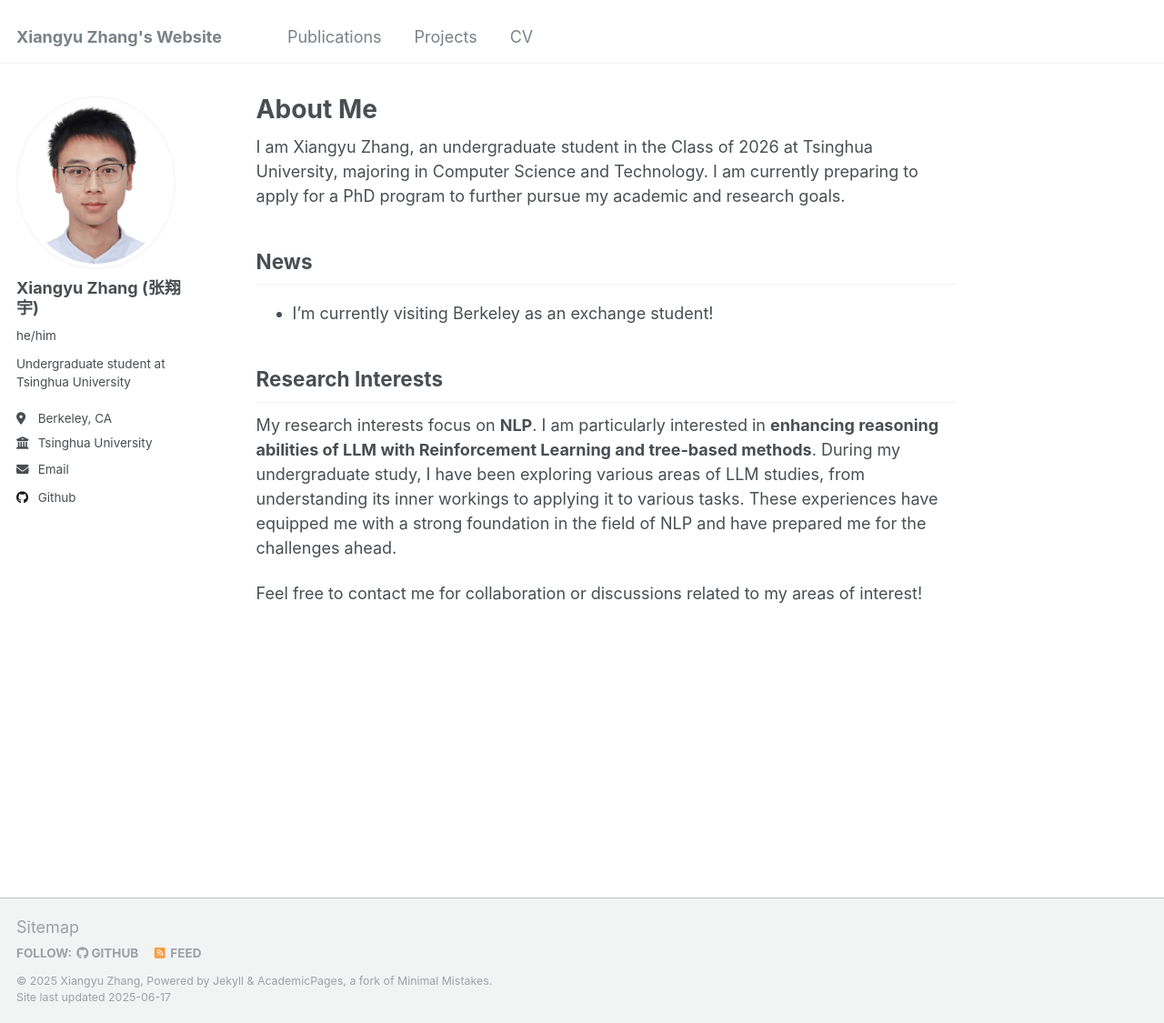
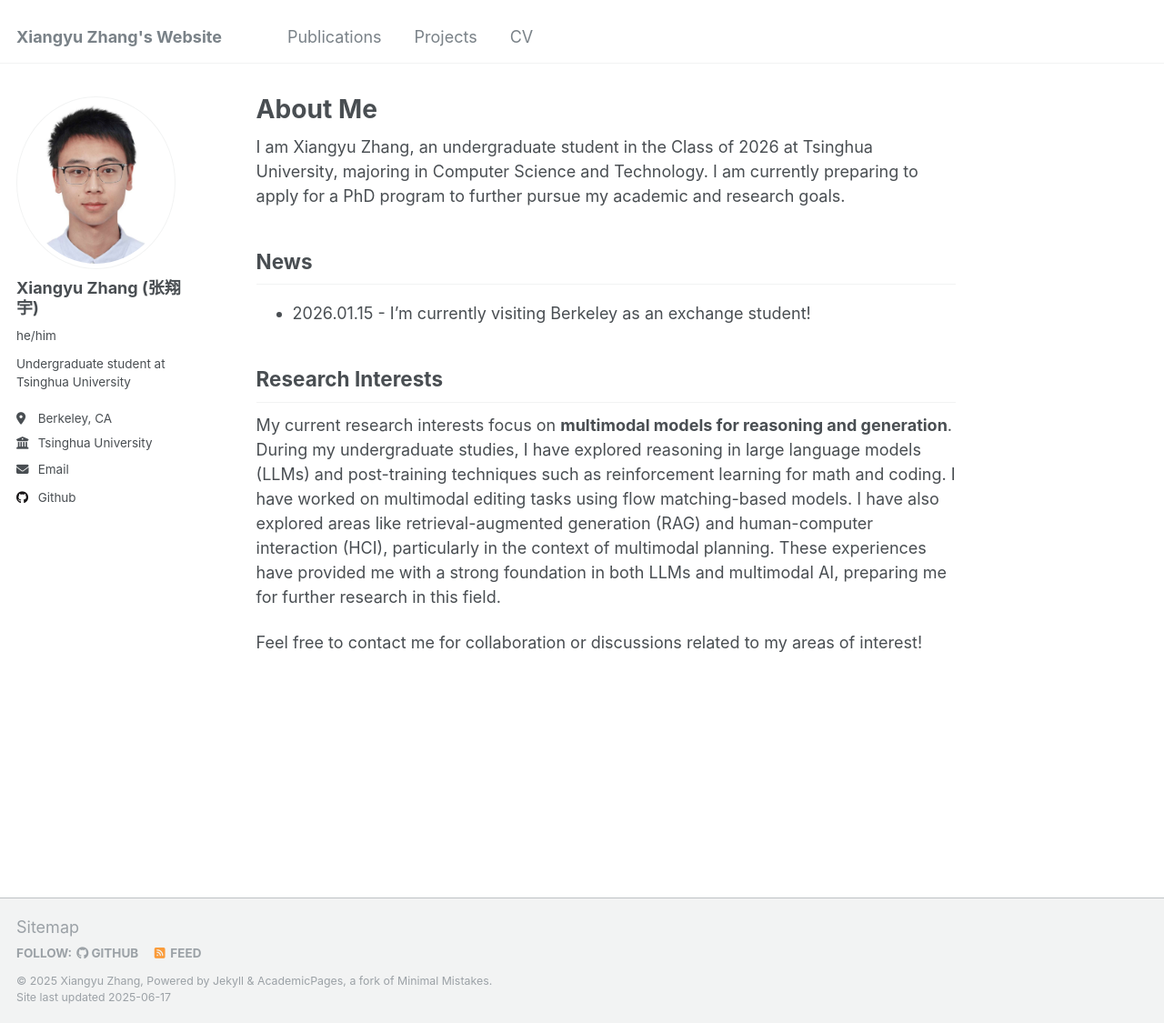
Before and after one commit to Painkillerzzz/xiangyu_zhang.github.io, a Jekyll site: the page built from _pages/about.md, in a window 1280 px wide and 1125 px high. Shown: the whole window at 91% size. Built offline with Jekyll 4.4.1, drawn with Linux system fonts in a browser that asks for light colours.

Commit message:
update research of interests

```diff
--- a/_pages/about.md
+++ b/_pages/about.md
@@ -11,10 +11,10 @@ I am Xiangyu Zhang, an undergraduate student in the Class of 2026 at Tsinghua Un
 
 ## News
 
- - I'm currently visiting Berkeley as an exchange student!
+ - 2026.01.15 - I'm currently visiting Berkeley as an exchange student!
 
 ## Research Interests
 
-My research interests focus on **NLP**. I am particularly interested in **enhancing reasoning abilities of LLM with Reinforcement Learning and tree-based methods**. During my undergraduate study, I have been exploring various areas of LLM studies, from understanding its inner workings to applying it to various tasks. These experiences have equipped me with a strong foundation in the field of NLP and have prepared me for the challenges ahead.
+My current research interests focus on **multimodal models for reasoning and generation**. During my undergraduate studies, I have explored reasoning in large language models (LLMs) and post-training techniques such as reinforcement learning for math and coding. I have worked on multimodal editing tasks using flow matching-based models. I have also explored areas like retrieval-augmented generation (RAG) and human-computer interaction (HCI), particularly in the context of multimodal planning. These experiences have provided me with a strong foundation in both LLMs and multimodal AI, preparing me for further research in this field.
 
 Feel free to contact me for collaboration or discussions related to my areas of interest!
```
